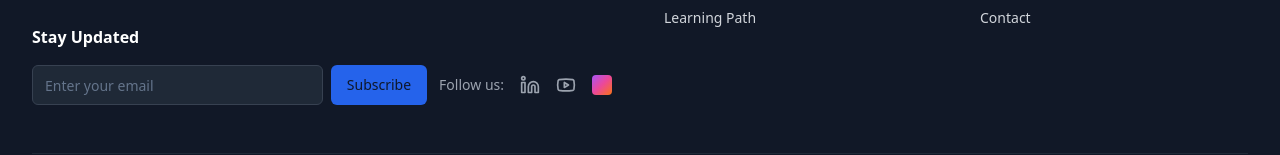
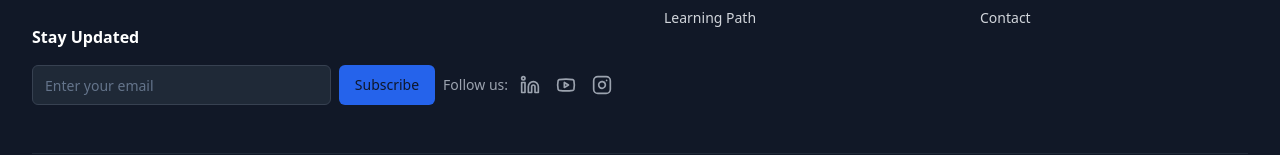
Before and after one commit to IppalaAbhiRamReddy/expression-ai-sign, a React (Vite) app: page / in a window 1280 px wide. Shown: the part 5281-5436 px from the top of the page. Built offline with nearby package versions, Linux system fonts and the light colour scheme.

Commit message:
Footer: Add Instagram logo
Move Instagram link and add Instagram logo to the footer.

```diff
--- a/src/components/Footer.tsx
+++ b/src/components/Footer.tsx
@@ -1,7 +1,7 @@
 
 import { Button } from "@/components/ui/button";
 import { Input } from "@/components/ui/input";
-import { Linkedin, Youtube } from "lucide-react";
+import { Linkedin, Youtube, Instagram } from "lucide-react";
 import { Link, useNavigate } from "react-router-dom";
 
 const Footer = () => {
@@ -66,11 +66,10 @@ const Footer = () => {
                   <Button variant="secondary" className="bg-blue-600 hover:bg-blue-700">
                     Subscribe
                   </Button>
-                </div>
 
-                {/* Follow Us Section */}
-                <div className="flex items-center space-x-3">
-                  <span className="text-gray-400 text-sm">Follow us:</span>
+                  {/* Follow Us Section - moved to end of line */}
+                  <div className="flex items-center space-x-2 ml-4">
+                    <span className="text-gray-400 text-sm whitespace-nowrap">Follow us:</span>
                     <div className="flex items-center space-x-2">
                       <a
                         href="#"
@@ -91,8 +90,9 @@ const Footer = () => {
                         className="text-gray-400 hover:text-white transition-colors duration-200 p-1 rounded hover:bg-gray-800"
                         aria-label="Follow us on Instagram"
                       >
-                      <div className="h-5 w-5 bg-gradient-to-br from-purple-500 via-pink-500 to-orange-500 rounded"></div>
+                        <Instagram className="h-5 w-5" />
                       </a>
+                    </div>
                   </div>
                 </div>
               </div>
```
Lines whose indentation alone changed are shown as unchanged.
